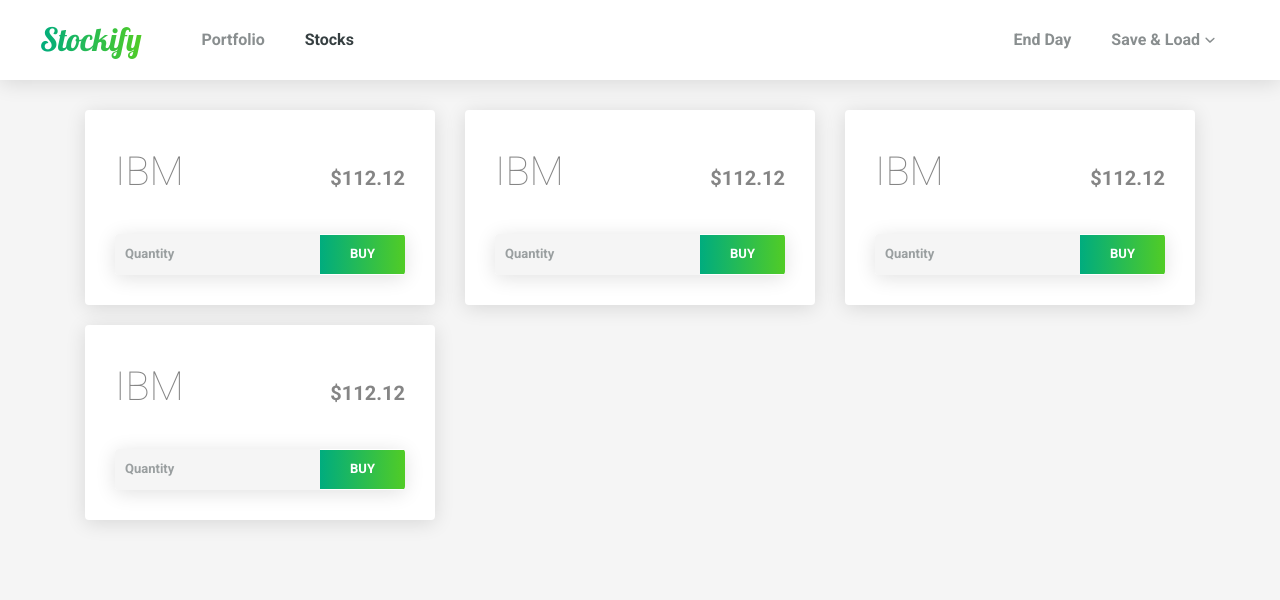
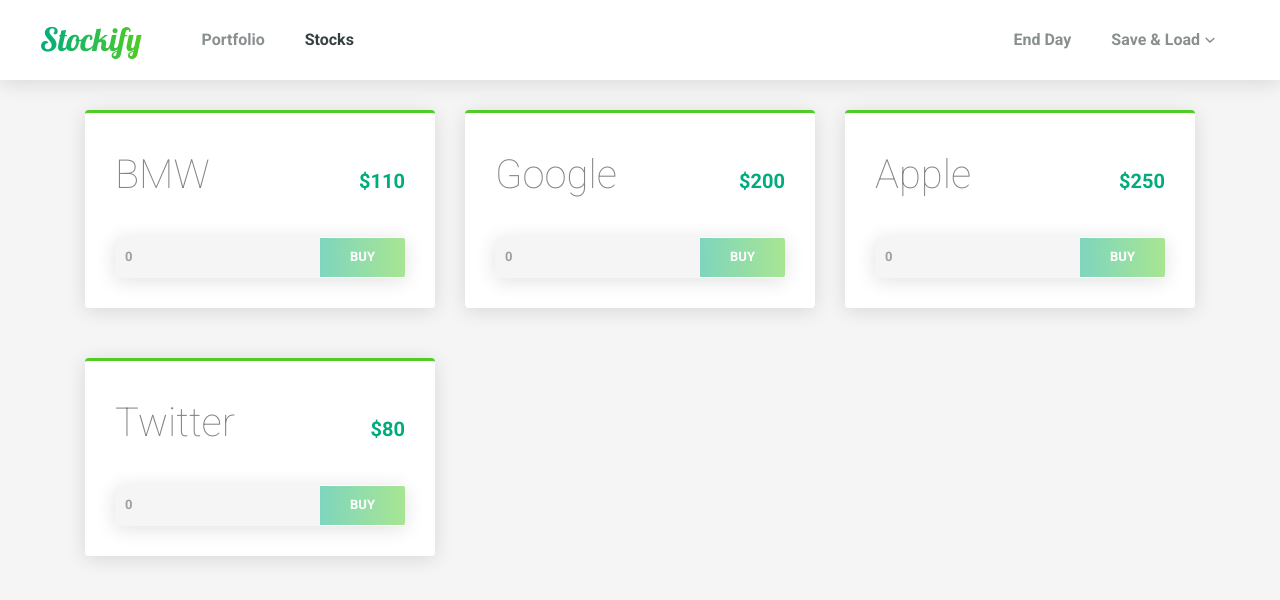
Before and after one commit to AlexanderMelox/Stockify, a Vue app: page /stocks in a window 1280 px wide. Shown: the top 600 px of the page. Built offline with nearby package versions, Linux system fonts and the light colour scheme.

Commit message:
added the stock cards and "buy" button methods to handle buying stocks

```diff
--- a/src/components/stocks/Stock.vue
+++ b/src/components/stocks/Stock.vue
@@ -2,17 +2,50 @@
   <div class="col-sm-6 col-md-4">
     <div class="card stock">
       <div class="card__heading">
-        <h3 class="stock__title">IBM</h3>
-        <span class="stock__price">$112.12</span>
+        <h3 class="stock__title">{{ stock.name }}</h3>
+        <span class="stock__price">${{ stock.price }}</span>
       </div>
       <div class="card__body">
         <form>
           <div class="stock__input-group">
-            <input type="number" class="stock__input" placeholder="Quantity">
-            <input type="submit" class="stock__button" value="Buy">
+            <input type="number" class="stock__input" placeholder="Quantity" v-model="quantity">
+            <input
+              type="submit"
+              class="stock__button"
+              value="Buy"
+              @click.prevent="buyStock"
+              :disabled="Number(quantity) <= 0 || !Number.isInteger(Number(quantity))"
+            >
           </div>
         </form>
       </div>
     </div>
   </div>
 </template>
+
+<script>
+export default {
+  props: {
+    stock: {
+      type: Object,
+      required: true
+    }
+  },
+  data() {
+    return {
+      quantity: 0
+    };
+  },
+  methods: {
+    buyStock() {
+      const order = {
+        stockId: this.stock.id,
+        stockPrice: this.stock.price,
+        quantity: this.quantity
+      };
+      console.log(order);
+      this.quantity = 0;
+    }
+  }
+};
+</script>
--- a/src/components/stocks/Stocks.vue
+++ b/src/components/stocks/Stocks.vue
@@ -1,7 +1,7 @@
 <template>
   <section class="stocks">
     <div class="row">
-      <Stock v-for="stock in stocks"/>
+      <Stock v-for="stock in stocks" :stock="stock" :key="stock.id"/>
     </div>
   </section>
 </template>
--- a/src/sass/components/_card.scss
+++ b/src/sass/components/_card.scss
@@ -3,7 +3,7 @@
   border-radius: $border-radius-small;
   box-shadow: $box-shadow-01;
   padding: 3rem;
-  margin-bottom: 2rem;
+  margin-bottom: 5rem;
 }
 
 .card__heading {
--- a/src/sass/components/_stock.scss
+++ b/src/sass/components/_stock.scss
@@ -1,4 +1,5 @@
 .stock {
+  border-top: 3px solid $brand-01;
 }
 
 .stock__title {
@@ -8,7 +9,7 @@
 
 .stock__price {
   font-size: 2rem;
-  color: $color-gray-04;
+  color: $brand-02;
   font-weight: bold;
 }
 
@@ -59,3 +60,7 @@
   font-weight: bold;
   text-transform: uppercase;
 }
+
+.stock__button:disabled {
+  opacity: 0.5;
+}
```
